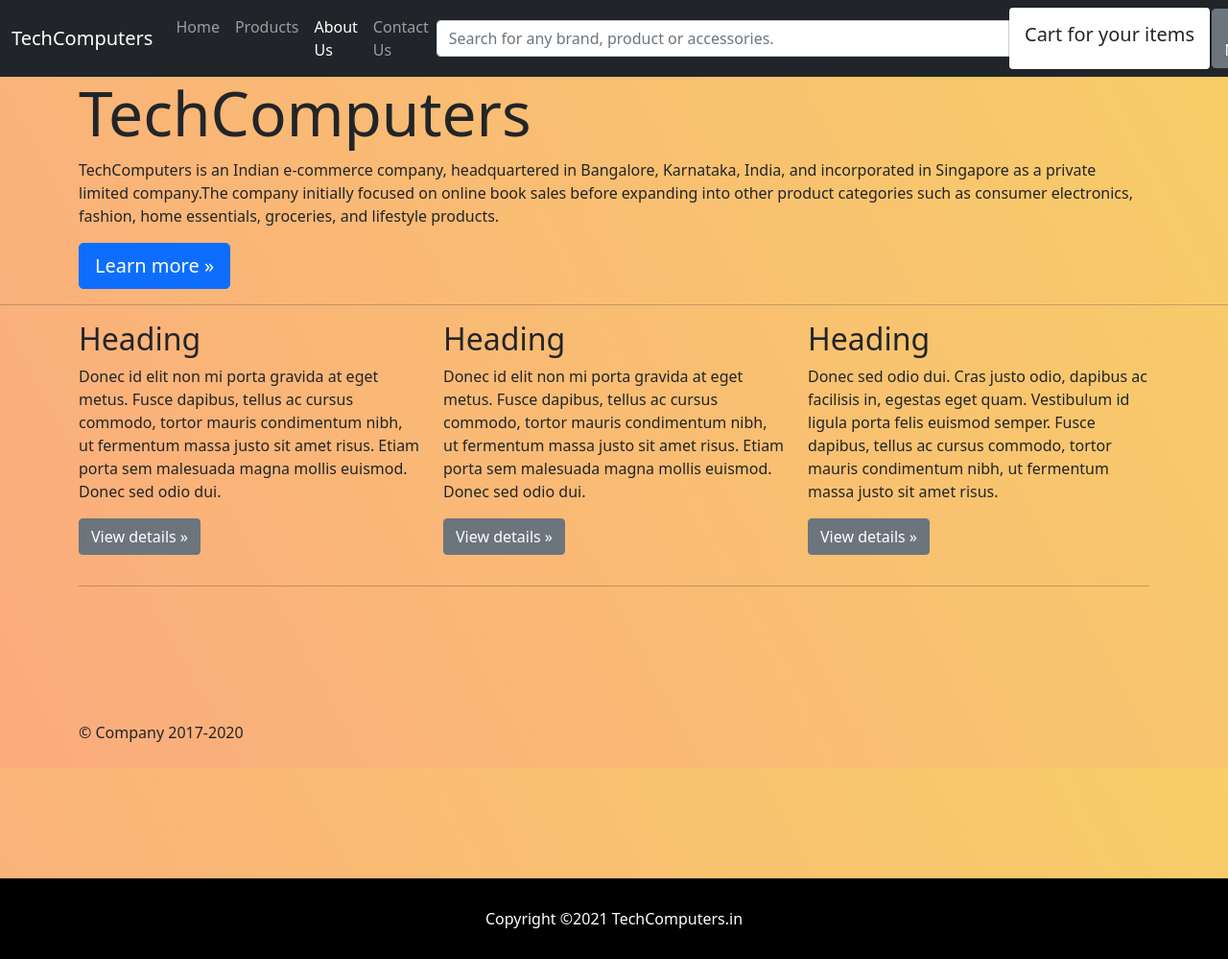
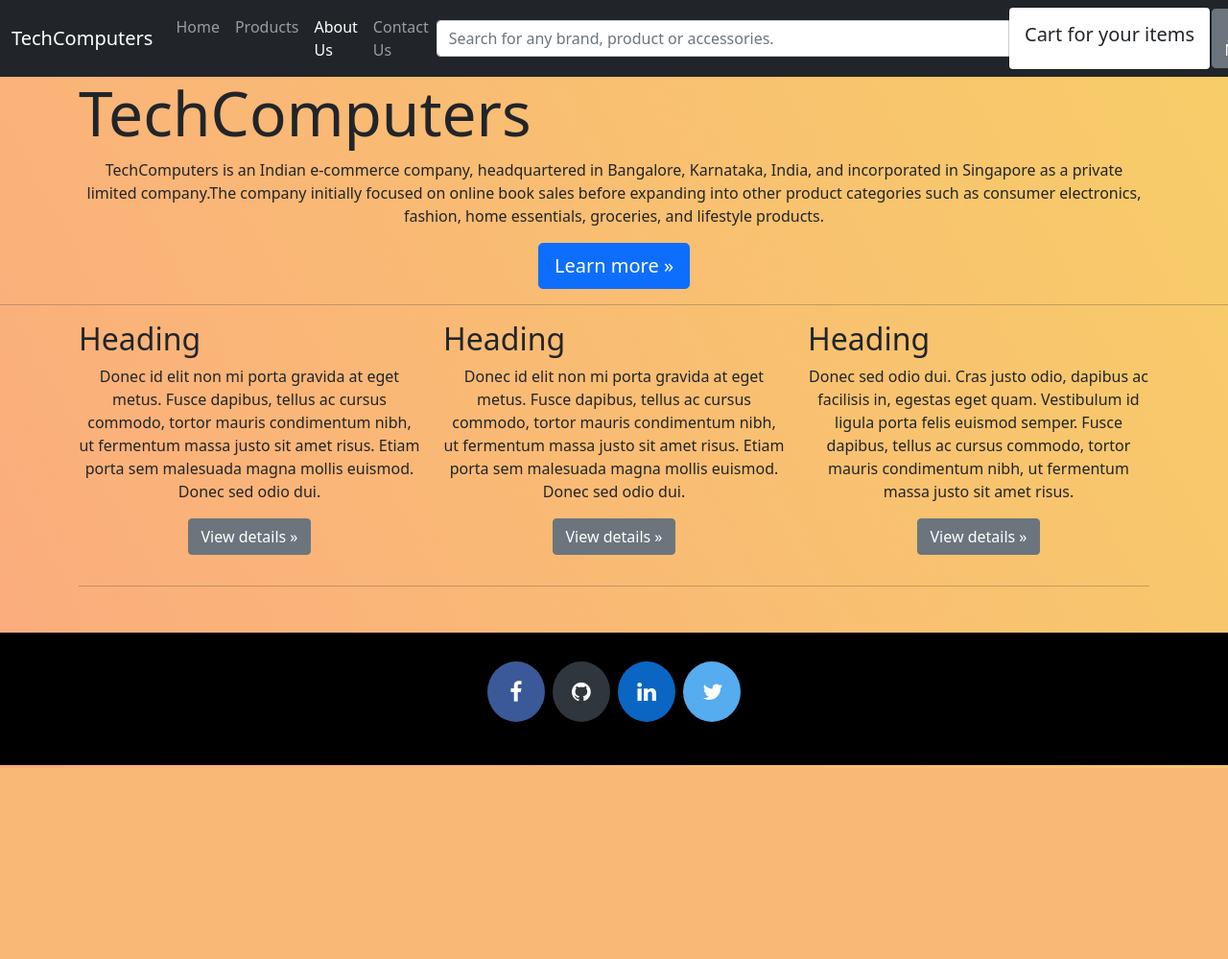
Before and after one commit to Vipul1705/TechComputers, a Django app: page /shop/about/ in a window 1280 px wide; the page is wider, and only the part inside the window is pictured. Shown: that part at 96% size. After the commit the page ends 800 px from the top of that part, so only its background shows below. Run offline with Django 3.2, Linux system fonts and the light colour scheme; some libraries are stand-ins or nearby versions.

Commit message:
third commit

```diff
--- a/ecomm/settings.py
+++ b/ecomm/settings.py
@@ -42,7 +42,6 @@
     'django.contrib.sessions',
     'django.contrib.messages',
     'django.contrib.staticfiles',
-    'blog'
 ]
 
 MIDDLEWARE = [
--- a/ecomm/urls.py
+++ b/ecomm/urls.py
@@ -22,6 +22,5 @@
 urlpatterns = [
     path('admin/', admin.site.urls),
     path('shop/', include('shop.urls')),
-    path('blog/', include('blog.urls')),
     path('', views.index)
 ] + static(settings.MEDIA_URL, document_root = settings.MEDIA_ROOT)
--- a/shop/templates/shop/about.html
+++ b/shop/templates/shop/about.html
@@ -39,9 +39,6 @@
 
 </main>
 
-<footer class="container">
-  <p>&copy; Company 2017-2020</p>
-</footer>
 
 {% comment %} {% block js %}
 <script src="https://code.jquery.com/jquery-3.5.1.slim.min.js" integrity="sha384-DfXdz2htPH0lsSSs5nCTpuj/zy4C+OGpamoFVy38MVBnE+IbbVYUew+OrCXaRkfj" crossorigin="anonymous"></script>
--- a/shop/templates/shop/basic.html
+++ b/shop/templates/shop/basic.html
@@ -7,6 +7,8 @@
 
     <!-- Bootstrap CSS -->
     <link href="https://cdn.jsdelivr.net/npm/bootstrap@5.0.1/dist/css/bootstrap.min.css" rel="stylesheet" integrity="sha384-+0n0xVW2eSR5OomGNYDnhzAbDsOXxcvSN1TPprVMTNDbiYZCxYbOOl7+AMvyTG2x" crossorigin="anonymous">
+    <link rel="stylesheet" href="https://maxcdn.bootstrapcdn.com/font-awesome/4.7.0/css/font-awesome.min.css">
+
     <title>{% block title %} {% endblock %}</title>
     <style>
     body{
@@ -39,6 +41,54 @@
           color: #19ea3d;
           border-color: #19ea3d;
         }
+
+      footer {
+        padding: 0px 0px 0px 0px;
+        background-color: black;
+       margin: 0px;
+
+      }
+
+    .fa {
+      padding: 20px;
+      font-size: 23px;
+      width: 60px;
+      text-align: center;
+      text-decoration: none;
+      margin: 5px 2px;
+      border-radius: 50%;
+    }
+
+    .fa:hover {
+      opacity: 0.5;
+      text-decoration: none;
+    }
+
+    .fa-facebook {
+      background: #3B5998;
+      color: white;
+      margin-top: 30px;
+    }
+
+    .fa-linkedin {
+      background: #0a66c2;
+      color: white;
+    }
+
+    .fa-twitter {
+      background: #55ACEE;
+      color: white;
+    }
+
+    .fa-github {
+      background: #30363d;
+      color: white;
+    }
+
+    p {
+      text-align: center;
+
+    }
        {% block css %} {% endblock %}
     </style>
   </head>
@@ -132,9 +182,17 @@
 {% endfor %}
       {% block body %} {% endblock %}
 <!-- Footer -->
-<footer>
-		<p class="text-footer">Copyright &copy;2021 TechComputers.in</p>
-	</footer>
+<footer class="mt-5">
+
+  <p>
+    <a href="https://www.facebook.com/vipul.patil.566/" class="fa fa-facebook"></a>
+    <a href="https://github.com/Vipul1705" class="fa fa-github"></a>
+    <a href="https://www.linkedin.com/in/vipul-patil-sde/" class="fa fa-linkedin"></a>
+    <a href="https://twitter.com/vipulpatil1999" class="fa fa-twitter"></a>
+  </p>
+
+  <br>
+</footer>
 
 
   <!-- Optional JavaScript; choose one of the two! -->
```
